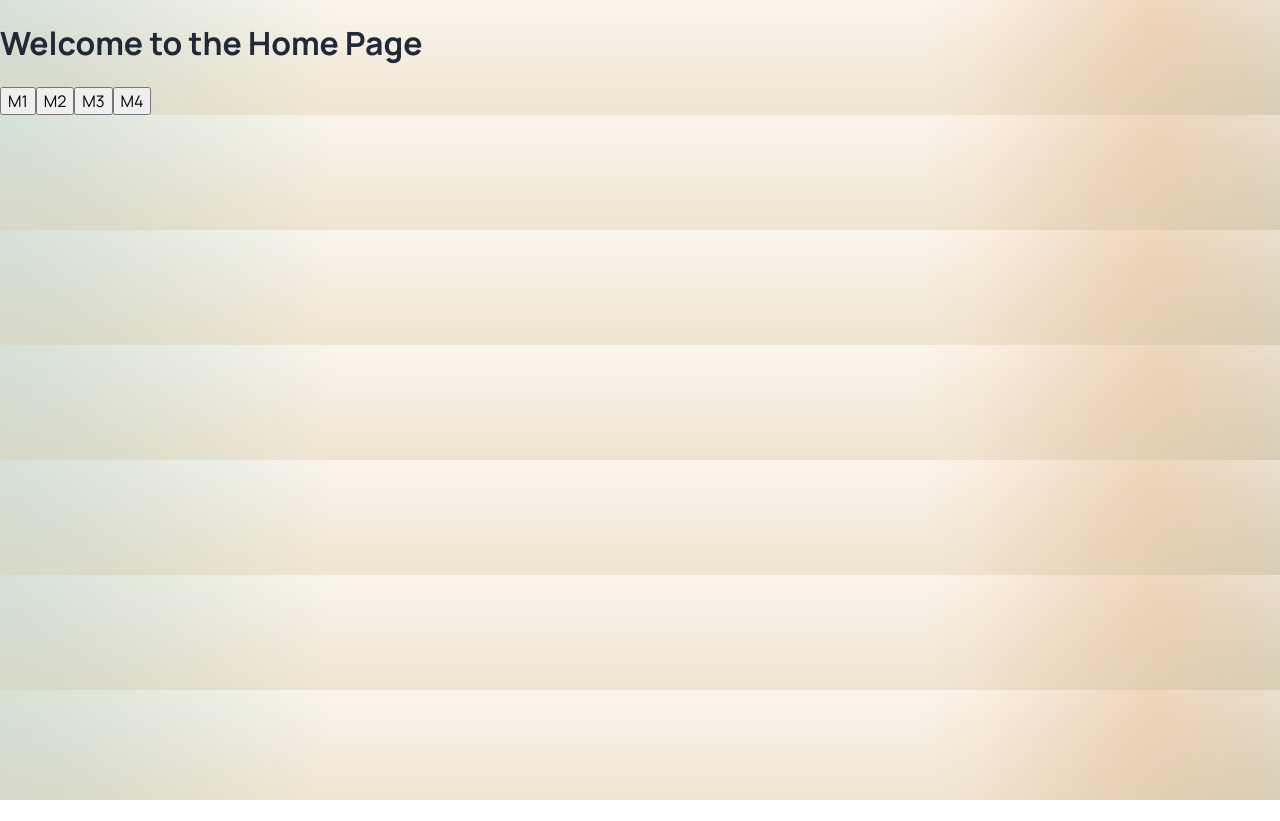
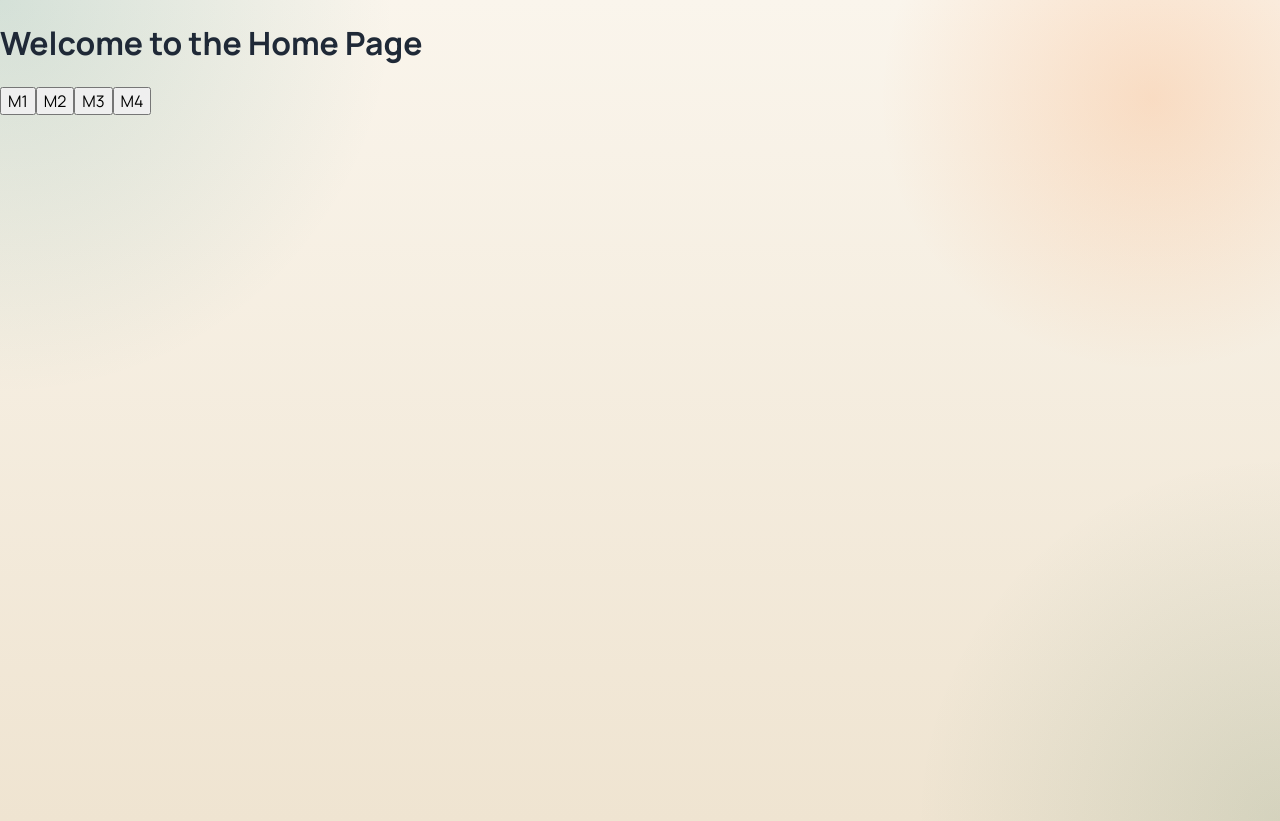
Before and after one commit to hiruna-lang/PAF-SpringBoot, a React (Create React App) app in the folder frontend/: page / in a window 1280 px wide. Before the commit the page ends 800 px from the top, so only its background shows below. Built offline with nearby package versions, Linux system fonts and the light colour scheme; no server answers.

Commit message:
Update M3.css with 60-30-10 color fix

```diff
--- a/frontend/src/M3/M3.css
+++ b/frontend/src/M3/M3.css
@@ -1,20 +1,20 @@
 @import url("https://fonts.googleapis.com/css2?family=Manrope:wght@400;500;600;700;800&family=Space+Grotesk:wght@500;700&family=Syne:wght@700;800&display=swap");
 
 :root {
-  --m3-bg: #eef4f8;
-  --m3-surface: rgba(255, 255, 255, 0.88);
-  --m3-surface-strong: #ffffff;
-  --m3-border: rgba(16, 24, 40, 0.08);
-  --m3-text: #0f172a;
-  --m3-muted: #5c6b82;
-  --m3-primary: #0f766e;
-  --m3-primary-dark: #0b5d57;
-  --m3-accent: #0ea5a4;
+  --m3-bg: transparent;
+  --m3-surface: rgba(30, 41, 59, 0.88);
+  --m3-surface-strong: #1e293b;
+  --m3-border: rgba(255, 255, 255, 0.08);
+  --m3-text: #f8fafc;
+  --m3-muted: #94a3b8;
+  --m3-primary: #2563eb;
+  --m3-primary-dark: #0a1628;
+  --m3-accent: #06b6d4;
   --m3-danger: #dc2626;
   --m3-warning: #ea580c;
-  --m3-info: #2563eb;
+  --m3-info: #06b6d4;
   --m3-success: #16a34a;
-  --m3-shadow: 0 20px 60px rgba(15, 23, 42, 0.08);
+  --m3-shadow: 0 20px 60px rgba(0, 0, 0, 0.3);
   --m3-radius-xl: 28px;
   --m3-radius-lg: 22px;
   --m3-radius-md: 16px;
@@ -28,10 +28,11 @@ body {
   margin: 0;
   font-family: "Manrope", "Segoe UI", sans-serif;
   background:
-    radial-gradient(circle at top left, rgba(14, 165, 164, 0.22), transparent 28%),
-    radial-gradient(circle at bottom right, rgba(37, 99, 235, 0.18), transparent 24%),
-    var(--m3-bg);
+    radial-gradient(circle at top left, rgba(6, 182, 212, 0.15), transparent 28%),
+    radial-gradient(circle at bottom right, rgba(37, 99, 235, 0.15), transparent 24%),
+    linear-gradient(135deg, #0f172a, #1e293b);
   color: var(--m3-text);
+  min-height: 100vh;
 }
 
 a {
@@ -61,12 +62,12 @@ button {
   top: 0;
   height: 100vh;
   padding: 28px 22px;
-  background: rgba(10, 20, 40, 0.96);
-  color: #e6efff;
+  background: rgba(10, 22, 40, 0.96);
+  color: #f8fafc;
   display: flex;
   flex-direction: column;
   gap: 28px;
-  box-shadow: 30px 0 80px rgba(15, 23, 42, 0.18);
+  box-shadow: 30px 0 80px rgba(0, 0, 0, 0.3);
   z-index: 30;
 }
 
@@ -104,7 +105,7 @@ button {
 
 .m3-nav-link:hover,
 .m3-nav-link.active {
-  background: linear-gradient(135deg, rgba(14, 165, 164, 0.28), rgba(37, 99, 235, 0.32));
+  background: linear-gradient(135deg, rgba(37, 99, 235, 0.32), rgba(6, 182, 212, 0.28));
   color: #ffffff;
 }
 
@@ -196,9 +197,9 @@ button {
   justify-content: space-between;
   gap: 24px;
   background:
-    linear-gradient(135deg, rgba(15, 118, 110, 0.92), rgba(37, 99, 235, 0.88)),
+    linear-gradient(135deg, rgba(37, 99, 235, 0.92), rgba(6, 182, 212, 0.88)),
     var(--m3-surface-strong);
-  color: #f8fbff;
+  color: #f8fafc;
 }
 
 .m3-hero-card h2 {
@@ -871,6 +872,7 @@ button {
 }
 
 @media (max-width: 1200px) {
+
   .m3-metric-grid,
   .m3-access__roles {
     grid-template-columns: repeat(2, minmax(0, 1fr));
@@ -915,6 +917,7 @@ button {
 }
 
 @media (max-width: 720px) {
+
   .m3-content,
   .m3-access {
     padding: 18px;
@@ -1166,7 +1169,7 @@ body {
   color: rgba(248, 250, 252, 0.7);
 }
 
-.m3-hero-card__panel > strong {
+.m3-hero-card__panel>strong {
   font-size: 1.15rem;
   line-height: 1.4;
 }
@@ -1444,7 +1447,7 @@ body {
   box-shadow: 0 16px 30px rgba(148, 163, 184, 0.1);
 }
 
-.m3-comment-bubble__meta > div {
+.m3-comment-bubble__meta>div {
   display: grid;
   gap: 4px;
 }
@@ -1571,8 +1574,8 @@ body {
   width: fit-content;
 }
 
-.m3-page-stack > *,
-.m3-access > * {
+.m3-page-stack>*,
+.m3-access>* {
   animation: m3-fade-up 0.45s ease both;
 }
 
@@ -1628,6 +1631,7 @@ body {
 }
 
 @media (max-width: 720px) {
+
   .m3-hero-card,
   .m3-access__hero,
   .m3-access__signal-card,
@@ -1705,13 +1709,11 @@ body {
 .m3-hero-card--editorial::before {
   background:
     linear-gradient(90deg, rgba(255, 255, 255, 0.08), transparent 16%),
-    repeating-linear-gradient(
-      90deg,
+    repeating-linear-gradient(90deg,
       rgba(255, 255, 255, 0.04) 0,
       rgba(255, 255, 255, 0.04) 1px,
       transparent 1px,
-      transparent 92px
-    );
+      transparent 92px);
   opacity: 0.9;
 }
 
```
